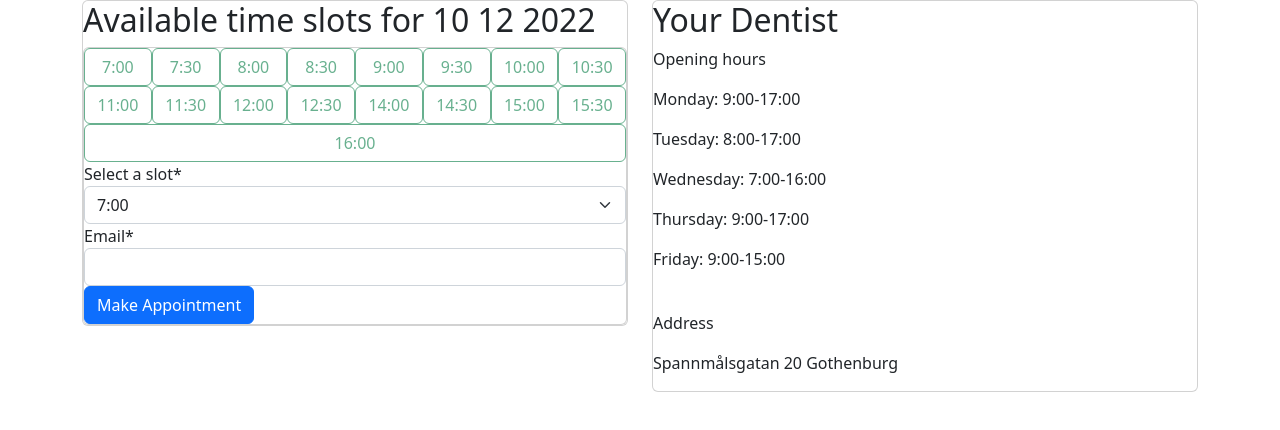
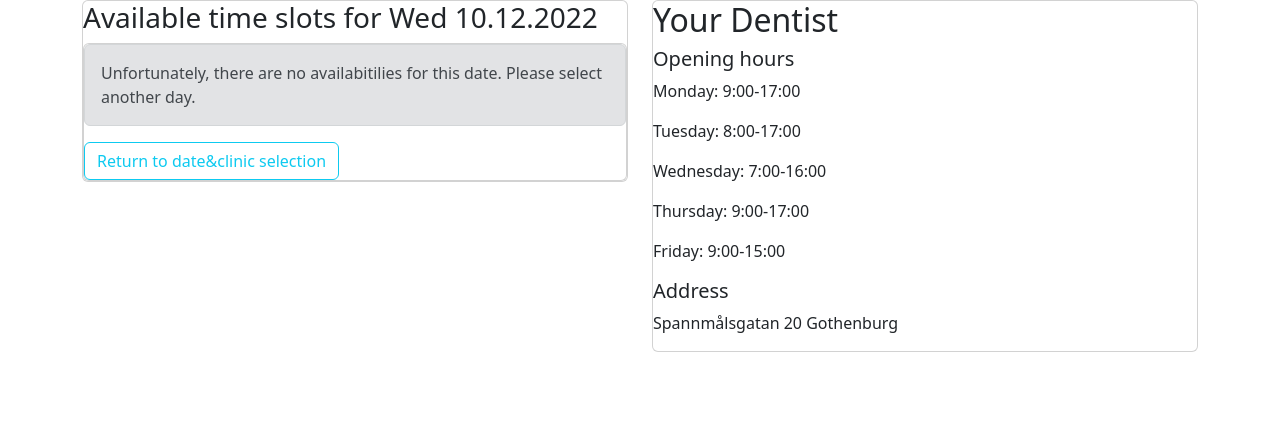
Before and after one commit to Yajiri/AWS, a React (Create React App) app in the folder client/: page /book-appointment in a window 1280 px wide. Shown: the top 430 px of the page. Built offline with nearby package versions, Linux system fonts and the light colour scheme.

Commit message:
added conditionally rendered message and color coded time slots, added day of the week alongside date, changed data mapping to accomodate changed payload structure

```diff
--- a/client/src/components/Appointment/BookAppointmentForm.js
+++ b/client/src/components/Appointment/BookAppointmentForm.js
@@ -1,10 +1,11 @@
 import React from "react";
 import Form from 'react-bootstrap/Form';
-import Dropdown from 'react-bootstrap/Dropdown';
 import Button from 'react-bootstrap/Button';
 import Container from 'react-bootstrap/Container';
 import Row from 'react-bootstrap/Row';
 import Col from 'react-bootstrap/Col';
+import { useFormik } from 'formik'
+
 
 class BookAppointmentForm extends React.Component {
     constructor(props){
@@ -35,13 +36,33 @@ class BookAppointmentForm extends React.Component {
     handleSubmit(event) {
         event.preventDefault();
         this.setState({loading:true});
-        const { timeSlot, name, bookingID, clinic, date } = this.state;
         this.setState({response:'Thank you for your request! Please check your email to find your booking confirmation!'})
-        console.log (timeSlot, name, bookingID, clinic, date)
+        console.log (this.seletedTime + " " + this.email + " " + this.clinicIDDate +" ")
         // await axios.post(
         //   '',
-        //   { timeSlot: `${timeSlot}`, name: `${name}`, bookingID: `${bookingID}`, clinic: `${clinic}`, date: `${date}` }
+        //   { timeSlot: `${timeSlot}`, email: `${email}`, clinicIDDate: `${bookingID}`, clinic: `${clinic}`, date: `${date}` }
         // );
+    }
+
+    validateEmail(email){
+        const errors = {};
+        const regEx=/^\w+([\.-]?\w+)*@\w+([\.-]?\w+)*(\.\w{2,3})+$/
+        if (regEx.test(email)){
+          console.log('Invalid email address')
+        }
+
+        return errors
+     }
+
+     checkAvailabitily(timeSlots){
+        let isAvailable=false;
+        for(const element of timeSlots){
+            if(element.available===true){
+                isAvailable=true;
+            }
+
+        }
+        return isAvailable;
      }
 
       render(){
@@ -53,38 +74,48 @@ class BookAppointmentForm extends React.Component {
                         <Container>
                             <Col>
                                 <Row>
-                                    {this.state.timeSlots.map((slot) => (
-                                        <Col>
+                                    { this.checkAvailabitily(this.state.timeSlots) ? (
+                                        <>{this.state.timeSlots.map(slot => {
+                                            if(slot.available)
+                                                return <Col>
                                                             <Row>
-                                                <Button id={slot.time} variant="outline-success" disabled>{slot.time}</Button>
+                                                                <Button style={{margin:"1px"}}className="timeSlot" id={slot.time} variant="success" disabled>{slot.time}</Button>
                                                             </Row>
                                                         </Col>
-                                        // <div className="radio">
-                                        //     <label>
-                                        //         <input
-                                        //             key={slot.time}
-                                        //             type="radio"
-                                        //             value={slot.time}
-                                        //             name="selectedTime"
-                                        //             checked={this.state.seletedTime===slot.time}
-                                        //             disabled={slot.availableSlots<1}
-                                        //             onChange={this.handleChange}
-                                        //             />
-                                        //             {slot.time}
-                                        //     </label>
-                                        // </div>
-                                    ))}
+                                                return <Col>
+                                                            <Row>
+                                                                <Button style={{margin:"1px"}}className="timeSlot" id={slot.time} variant="secondary" disabled>{slot.time}</Button>
+                                                            </Row>
+                                                        </Col>
+                                        }
+
+                                        )}
+                                    </>
+
+                                    ) : (
+                                        <><div className="alert alert-secondary" role="alert">Unfortunately, there are no availabitilies for this date. Please select another day.</div>
+                                        </>
+                                    )
+
+
+                                    }
+
+
                                 </Row>
                             </Col>
                         </Container>
                     </div>
 
+                    {this.checkAvailabitily(this.state.timeSlots) && (
+                        <>
                             <div className="form-group">
                             <label htmlFor="seelctedTime">Select a slot*</label>
                             <Form.Select name="selectedTime" onChange={this.handleChange}>
-                            {this.state.timeSlots.map((slot) => (
-                                <option key={slot.time} name={slot.time} value={slot.time}>{slot.time}</option>
-                            ))}
+                                {this.state.timeSlots.map(slot => {
+                                    if(slot.available)
+                                        return <option key={slot.time} name={slot.time} value={slot.time}>{slot.time}</option>
+                                    }
+                                )}
                             </Form.Select>
                         </div>
 
@@ -102,14 +133,22 @@ class BookAppointmentForm extends React.Component {
 
 
                         <div className="form-group">
-                    <button className="btn btn-primary btn-block" onClick={this.handleChange} >
-                    {/* disabled={this.state.loading} */}
+                        <button className="btn btn-primary btn-block" onClick={this.handleSubmit} disabled={this.state.loading}>
+
                             {this.state.loading && (
                             <span className="spinner-border spinner-border-sm"></span>
                             )}
                             <span>Make Appointment</span>
                         </button>
                         </div>
+                    </>
+
+                    )}
+
+
+                    <button className="btn btn-outline-info" onClick={this.handleSubmit}>
+                        <span>Return to date&clinic selection</span>
+                    </button>
 
                     {this.state.response && (
                     <div className="form-group">
--- a/client/src/pages/appointments/BookAppointment.js
+++ b/client/src/pages/appointments/BookAppointment.js
@@ -27,18 +27,34 @@ const BookAppointment = (props) => {
   }
 
   const date = {
-    d:10,
+    D:10,
     m:12,
-    y:2022
+    y:2022,
+    d:"Wed"
+
   }
   const schedule = {
     clinicIDDate:"1_12-11-2022",
     timeSlots: [
-      {"7:00": ["e1@email.com", "e2@email.com"]},
-      {"7:30": ["e12@email.com", "e221@email.com", "e22@email.com"]},
-      {"8:00": ["e13@email.com"]},
-      {"8:30": ["e14@email.com"]},
-      {"8:00": []}
+      {time:"7:00",available:false},
+      {time:"7:00", available:false},
+      {time:"7:30", available:false},
+      {time:"8:00", available:false},
+      {time:"8:30", available:false},
+      {time:"9:00", available:false},
+      {time:"9:30", available:false},
+      {time:"10:00", available:false},
+      {time:"10:30", available:false},
+      {time:"11:00", available:false},
+      {time:"11:30", available:false},
+      //lunch
+      // {time:"12:00", available:false},
+      // {time:"12:30", available:false},
+      {time:"14:00", available:false},
+      {time:"14:30", available:false},
+      //fika
+      // {time:"15:00", available:false},
+      {time:"15:30", available:false},
     ]
   }
 
@@ -46,24 +62,27 @@ const BookAppointment = (props) => {
     dentists: 3,
     clinicIDDate:"1_12-11-2022",
     timeSlots: [
-      {time:"7:00", bookings: ["e1@email.com", "e2@email.com"]},
-      {time:"7:30", bookings: ["e12@email.com", "e221@email.com", "e22@email.com"]},
-      {time:"8:00", bookings: ["e13@email.com", "e221@email.com", "e22@email.com"]},
-      {time:"8:30", bookings: ["e13@email.com"]},
-      {time:"9:00", bookings: ["e13@email.com", "e221@email.com", "e22@email.com"]},
-      {time:"9:30", bookings: ["e13@email.com"]},
-      {time:"10:00", bookings: ["e13@email.com", "e221@email.com", "e22@email.com"]},
-      {time:"10:30", bookings: ["e13@email.com"]},
-      {time:"11:00", bookings: ["e13@email.com"]},
-      {time:"11:30", bookings: ["e13@email.com"]},
-      {time:"12:00", bookings: ["e13@email.com", "e221@email.com", "e22@email.com"]},
-      {time:"12:30", bookings: ["e13@email.com"]},
-      {time:"14:00", bookings: ["e13@email.com"]},
-      {time:"14:30", bookings: ["e13@email.com"]},
-      {time:"15:00", bookings: ["e13@email.com"]},
-      {time:"15:30", bookings: ["e13@email.com"]},
-      {time:"16:00", bookings: ["e13@email.com"]}
+      {time:"7:00",available:false},
+      {time:"7:00", available:false},
+      {time:"7:30", available:false},
+      {time:"8:00", available:false},
+      {time:"8:30", available:false},
+      {time:"9:00", available:false},
+      {time:"9:30", available:false},
+      {time:"10:00", available:false},
+      {time:"10:30", available:false},
+      {time:"11:00", available:false},
+      {time:"11:30", available:false},
+      //lunch
+      // {time:"12:00", available:false},
+      // {time:"12:30", available:false},
+      {time:"14:00", available:false},
+      {time:"14:30", available:false},
+      //fika
+      // {time:"15:00", available:false},
+      {time:"15:30", available:false},
     ]
+
   }
 
   return (
@@ -72,7 +91,7 @@ const BookAppointment = (props) => {
             <Row>
                 <Col>
                 <div className="card card-container">
-                    <h2>Available time slots for {date.d} {date.m} {date.y} </h2>
+                    <h3>Available time slots for {date.d} {date.D}.{date.m}.{date.y} </h3>
                         <BookAppointmentForm data={bookingFormInfo}/>
                     </div>
                 </Col>
@@ -81,14 +100,13 @@ const BookAppointment = (props) => {
                     <div className="card card-container">
                     <h2 className="card-title">{clinicData.name}</h2>
                     <div className="card-text">
-                        <p>Opening hours</p>
-                        <p>Monday: {clinicData.openinghours.monday}</p>
-                        <p>Tuesday: {clinicData.openinghours.tuesday}</p>
-                        <p>Wednesday: {clinicData.openinghours.wednesday}</p>
-                        <p>Thursday: {clinicData.openinghours.thursday}</p>
-                        <p>Friday: {clinicData.openinghours.friday}</p>
-                        <br></br>
-                        <p>Address</p>
+                        <h5>Opening hours</h5>
+                        <p> Monday: {clinicData.openinghours.monday}</p>
+                        <p> Tuesday: {clinicData.openinghours.tuesday}</p>
+                        <p> Wednesday: {clinicData.openinghours.wednesday}</p>
+                        <p> Thursday: {clinicData.openinghours.thursday}</p>
+                        <p> Friday: {clinicData.openinghours.friday}</p>
+                        <h5>Address</h5>
                         <p>{clinicData.address} {clinicData.city}</p>
                     </div>
 
```
Lines whose indentation alone changed are shown as unchanged.
